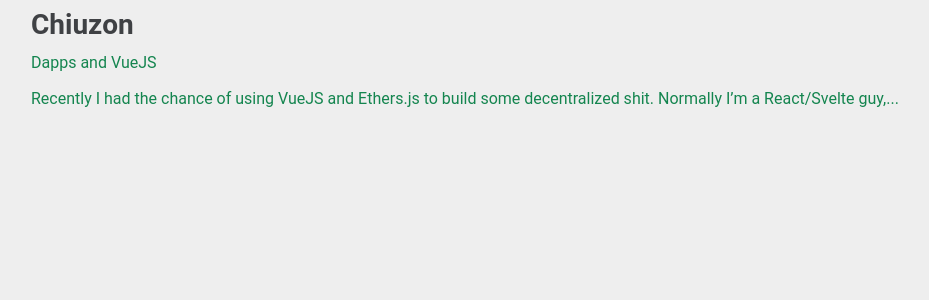
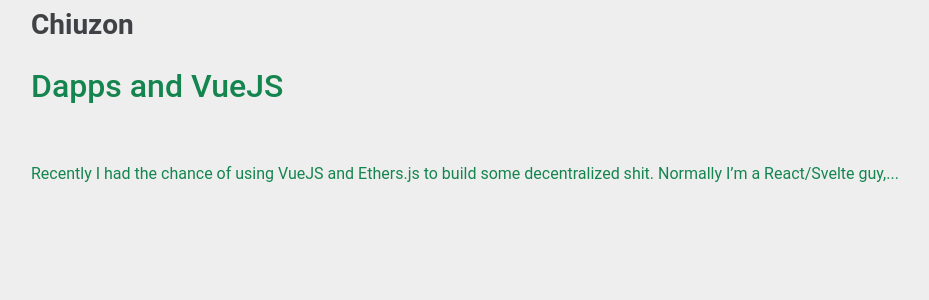
Before and after one commit to chiuzon/chiuzon.github.io, a Jekyll site: the page built from index.html, in a window 1280 px wide. Shown: the top 300 px of the page, without its empty margins (19-948 px from the left). Built offline with Jekyll 4.4.1, drawn with Linux system fonts in a browser that asks for light colours.

Commit message:
New article style

```diff
--- a/assets/css/style.css
+++ b/assets/css/style.css
@@ -12,7 +12,7 @@
   --grid-maxWidth: 120rem;
   --grid-gutter: 2rem;
   --font-size: 1.6rem;
-  --font-color: #333333;
+  --font-color: #333;
   --font-family-sans: Roboto, sans-serif;
   --font-family-mono: monaco, "Consolas", "Lucida Console", monospace;
 }
@@ -24,3 +24,9 @@
 .brand {
   font-weight: bold;
 }
+
+.article {
+  margin-top: 1rm;
+  border-bottom-color: #333;
+  border-bottom-width: 1px;
+}
--- a/index.html
+++ b/index.html
@@ -4,13 +4,21 @@
 <!DOCTYPE html>
 <html>
   <body>
-    {% for post in site.posts %}
+
+{% for post in site.posts %}
   <a href="{{post.url}}" class="row">
-    <div class="col-4"> {{post.title}} </div>
+    <div class="col-4">
+      <h1>
+        {{post.title}}
+      </h1>
+    </div>
     <div class="col-12">
-      {{post.content | truncatewords: 20}}
+      <p>
+        {{post.content | truncatewords: 20}}
+      </p>
     </div>
   </a>
+
 {% endfor %}
   </body>
 </html>
```
